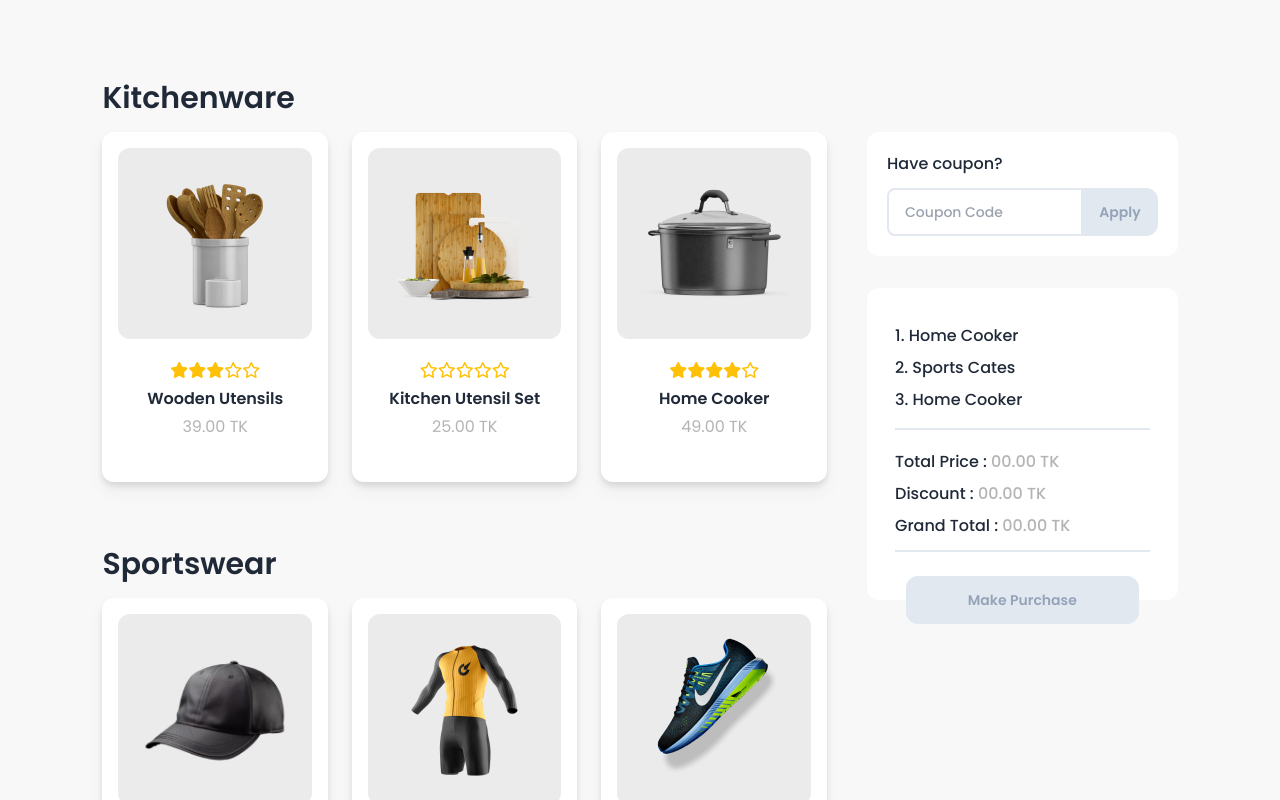
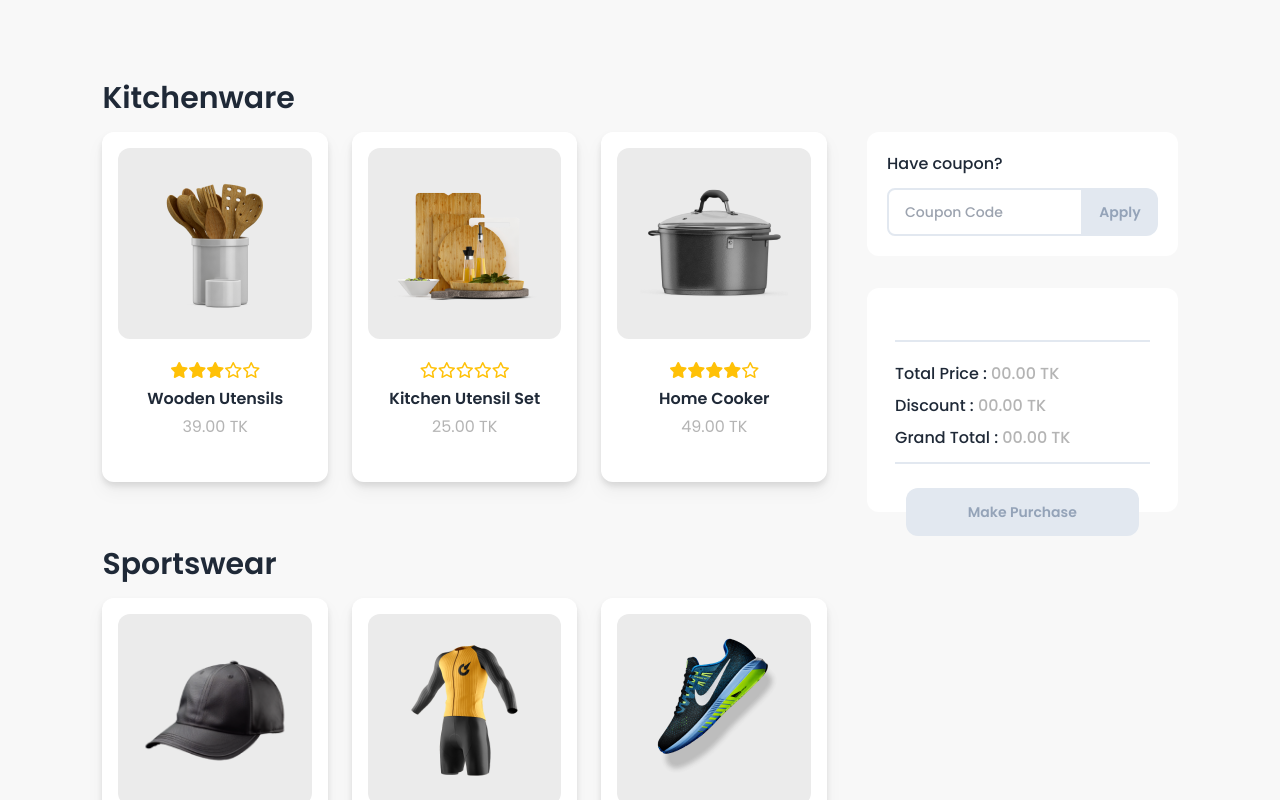
Before and after one commit to CodeWithRashed/summer-sale-public, a plain HTML site: page index.html in a window 1280 px wide. Shown: the part 686-1486 px from the top of the page. Drawn offline with nearby package versions, Linux system fonts and the light colour scheme.

Commit message:
Final Version

```diff
--- a/index.html
+++ b/index.html
@@ -376,9 +376,7 @@
                 <ol
                   class="cart-items list-decimal list-inside border-b-2 border-slate-200 py-4 space-y-2"
                 >
-                  <li>Home Cooker</li>
-                  <li>Sports Cates</li>
-                  <li>Home Cooker</li>
+
                 </ol>
               </div>
               <div class="cart-price px-5 w-full">
```
